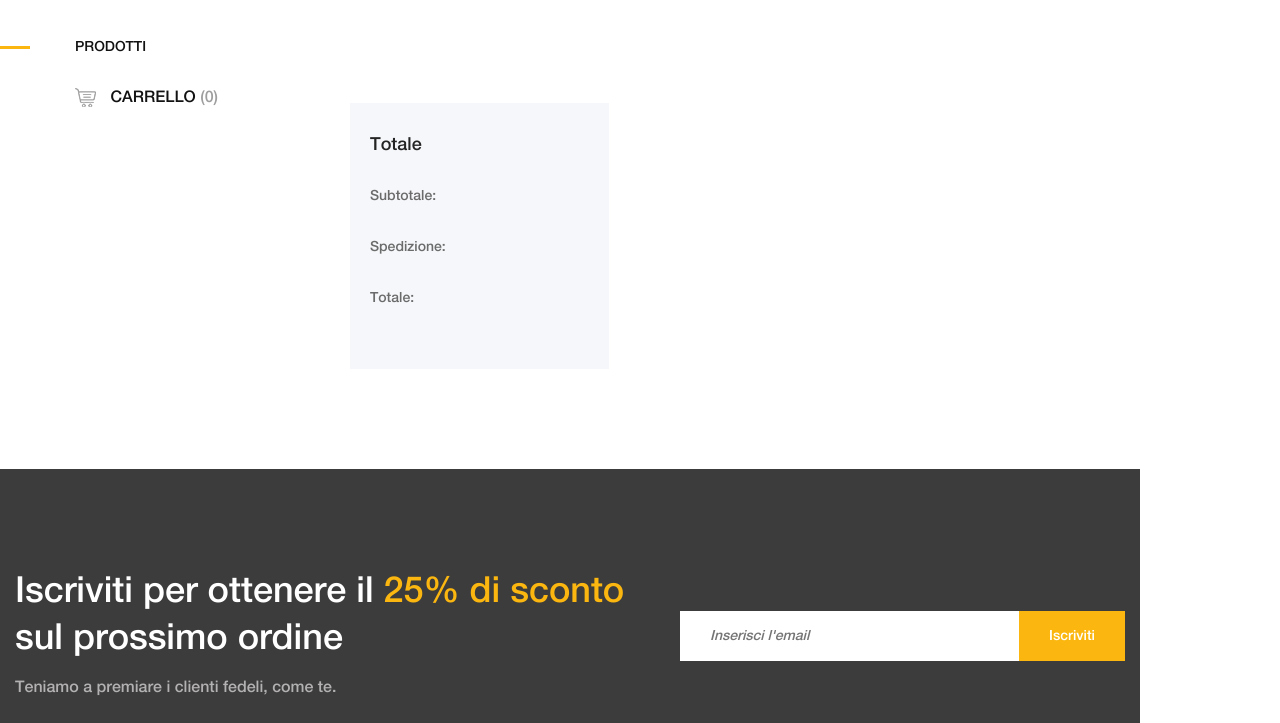
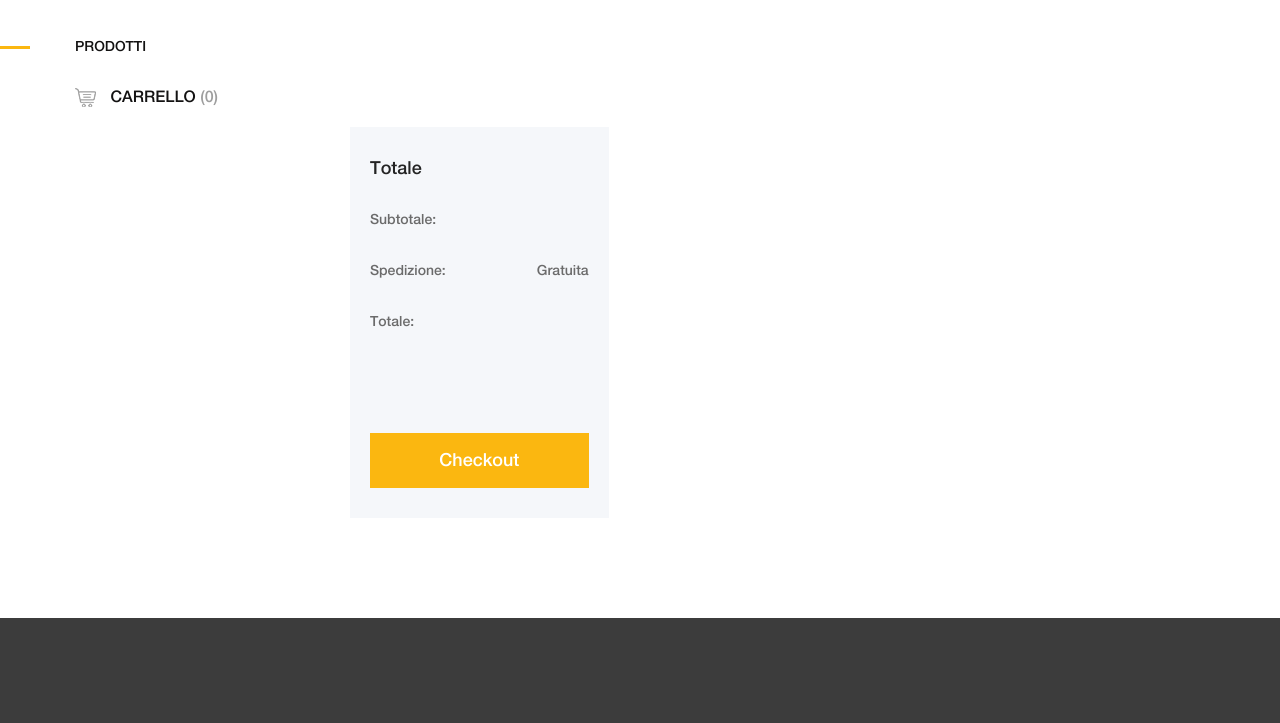
Before and after one commit to Alessandro-Petitti/Sistemi_Informativi, a PHP site: page /cart.php in a window 1280 px wide. Shown: the part 350-1073 px from the top of the page. Run offline with PHP 8.4, Linux system fonts and the light colour scheme.

Commit message:
Add files via upload

```diff
--- a/Progetto-mokup/amado-master/cart.php
+++ b/Progetto-mokup/amado-master/cart.php
@@ -297,6 +297,12 @@
                                           <th>Quantità</th>
                                       </tr>
                                   </thead>
+                                  <tbody>
+                                    <tr>
+                                        <td></td>
+                                    </tr>
+
+                                  </tbody>
                                   </table>
                                 </div>
                               </div>
@@ -307,14 +313,20 @@
                                   <ul class="summary-table">
                                       <li><span>Subtotale:</span>
                                         </li>
-                                      <li><span>Spedizione:</span> </li>
+                                      <li><span>Spedizione:</span> <span>Gratuita</span></li>
                                       <li><span>Totale:</span>
                                         </li>
                                   </ul>
+                                  <div class="cart-btn mt-100">
+                                      <a href="checkout.php" class="btn amado-btn w-100">Checkout</a>
+                                  </div>
                               </div>
                           </div>
-                      </div>
-                  </div>
+                          </div>
+                          </div>
+                          </div>
+                          </div>
+
                   <!-- ##### Main Content Wrapper End ##### -->
 
                   <!-- ##### Newsletter Area Start ##### -->
```
